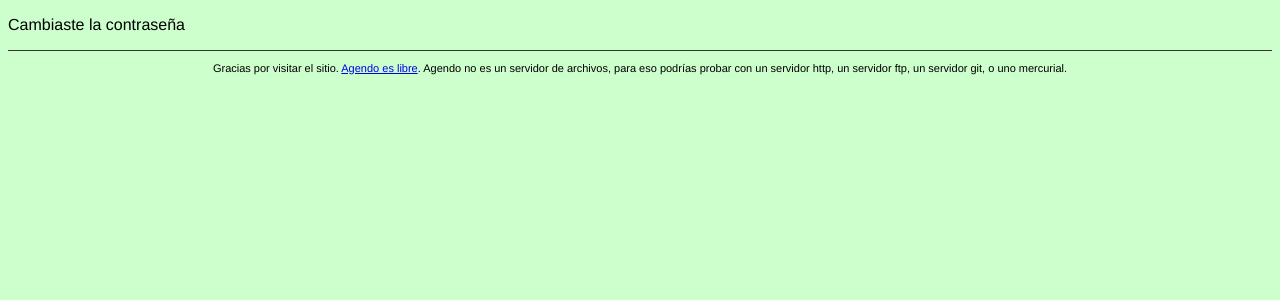
After one commit to totoloco/agendo, a Django app: template templates/registration/password_change_done.html in a window 1280 px wide. The commit adds this page. Shown: the top 300 px of the page. Run offline with Django 3.2, Linux system fonts and the light colour scheme; the template is opened without the code that fills it, so the values that code supplies are empty.

Commit message:
mas plantillas de usuario

```diff
--- a/media/css/master.css
+++ b/media/css/master.css
@@ -19,3 +19,9 @@ input{
   width:auto;
   font-weight:bold;
 }
+
+#footer{
+  border-top:solid 1px #333;
+  text-align:center;
+  font-size:11px;
+}
--- a/templates/base.html
+++ b/templates/base.html
@@ -9,8 +9,13 @@
   <body>
     {% block content %}{% endblock content %}
     {% block footer %}
-      <hr>
-      <p>{% trans "Gracias por visitar el sitio" %}.</p>
+    <div id="footer">
+      <p>
+        {% trans "Gracias por visitar el sitio" %}.
+        <a href="https://github.com/totoloco/agendo">{% trans "Agendo es libre" %}</a>.
+        {% trans "Agendo no es un servidor de archivos, para eso podrías probar con un servidor http, un servidor ftp, un servidor git, o uno mercurial" %}.
+      </p>
+    </div>
     {% endblock footer %}
   </body>
 </html>
--- /dev/null
+++ b/templates/registration/password_change_done.html
@@ -0,0 +1,6 @@
+{% extends "base.html" %}
+{% load i18n %}
+
+{% block content %}
+<p>{% trans "Cambiaste la contraseña" %}</p>
+{% endblock %}
--- a/urls.py
+++ b/urls.py
@@ -17,6 +17,8 @@ urlpatterns = patterns('',
 
     (r'^accounts/', include('registration.urls')),
 
+    #(r'^accounts/profile$', include('registration.urls')),
+
     # SOLO PARA DEBUG + DEVELOPMENT
     (r'^site_media/(?P<path>.*)$', 'django.views.static.serve', {'document_root': STATIC_ROOT}),
 )
```
Also changed, not shown: templates/registration/password_change_form.html (added, +10 -0 lines).
